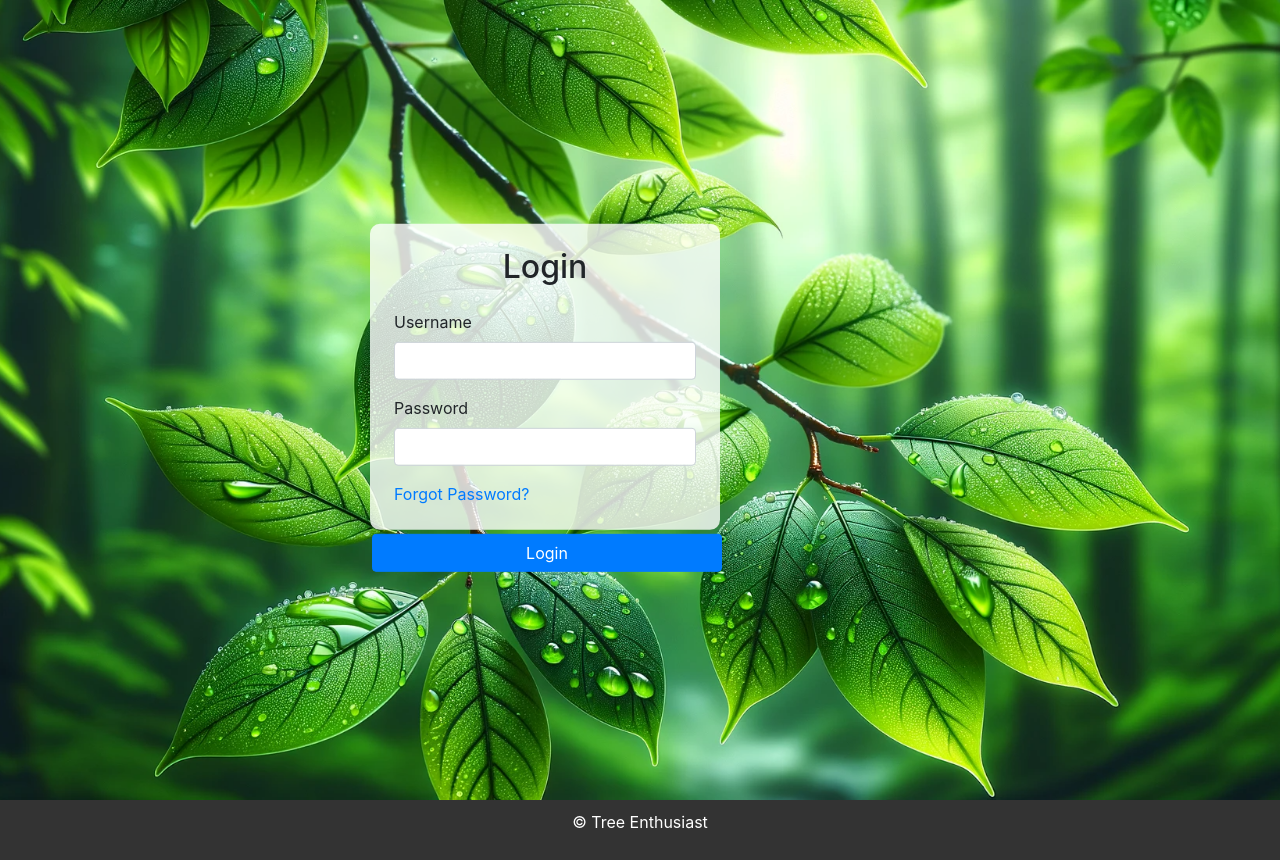
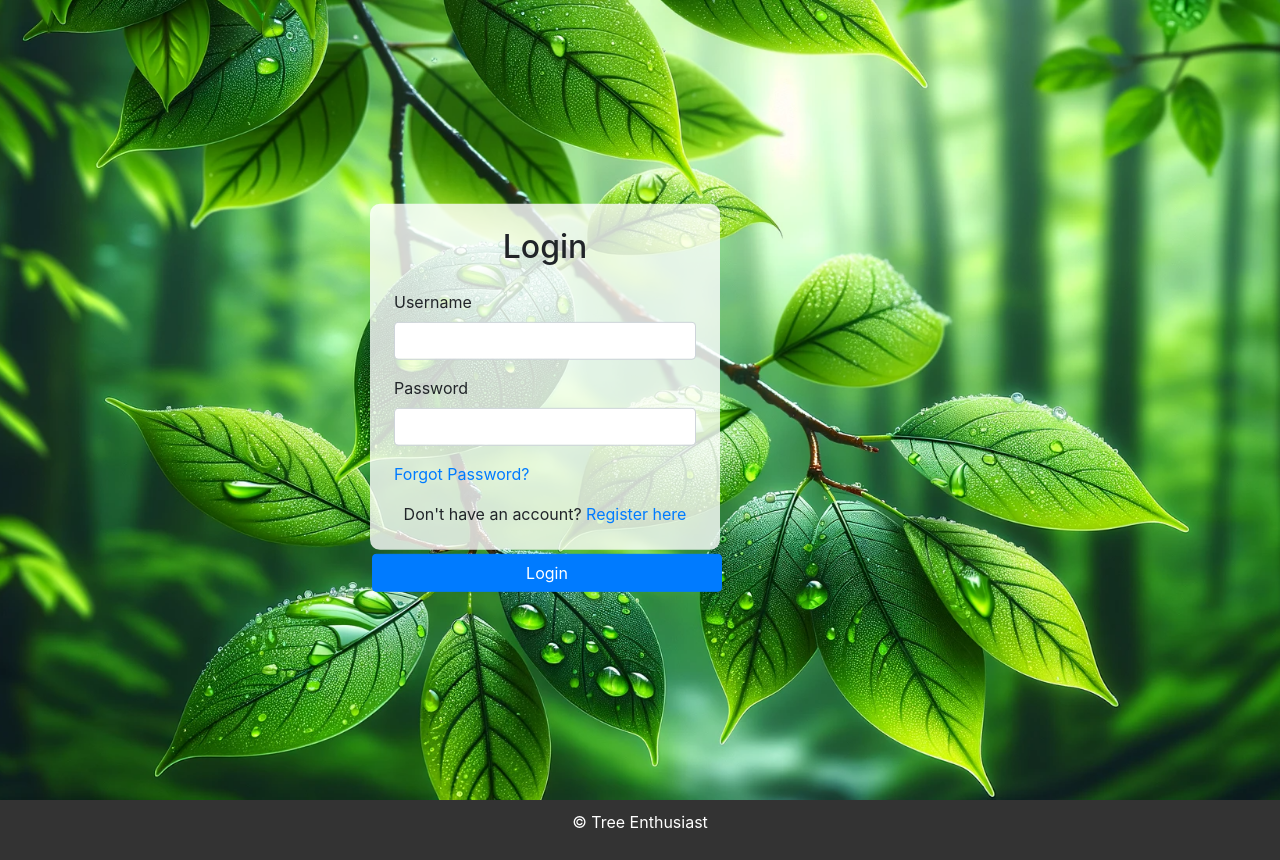
Before and after one commit to vica781/Tree-Enthusiast-vica781, a Django app: page /login/ in a window 1280 px wide. Shown: the part 84-944 px from the top of the page. Run offline with Django 3.2, Linux system fonts and the light colour scheme.

Commit message:
Feat: add Registration Prompt for unregistered user to Login Form

```diff
--- a/tree_identification/templates/login.html
+++ b/tree_identification/templates/login.html
@@ -48,7 +48,14 @@
             <div class="mt-2">
               <a href="{% url 'password_reset' %}">Forgot Password?</a>
             </div>
+            <!-- Registration Prompt -->
+          <div class="mt-3 text-center">
+            <span>Don't have an account? </span>
+            <a href="{% url 'register' %}" class="text-primary">Register here</a>
           </div>
+          </div>
+
+
             <!-- Submit Button -->
             <button
               type="submit"
```
